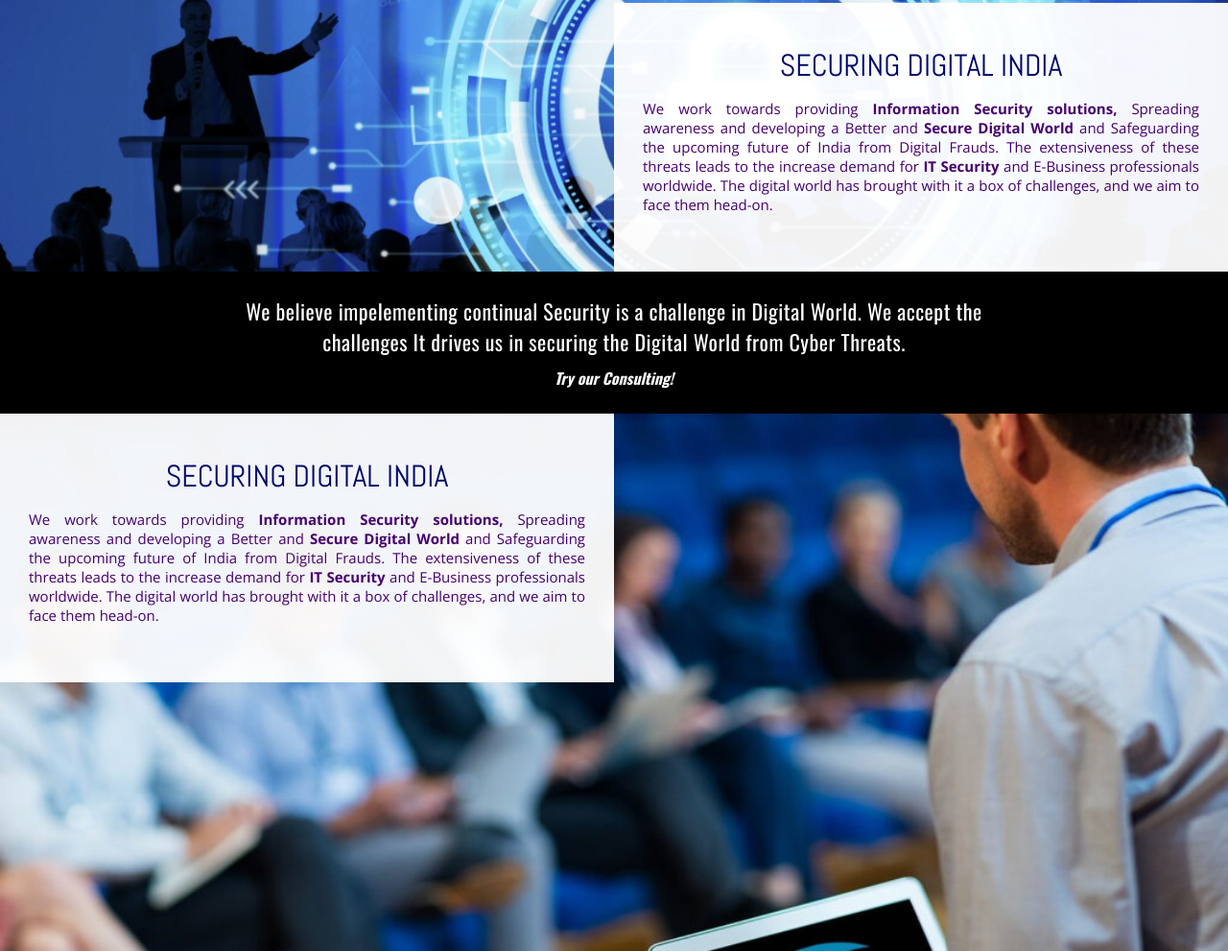
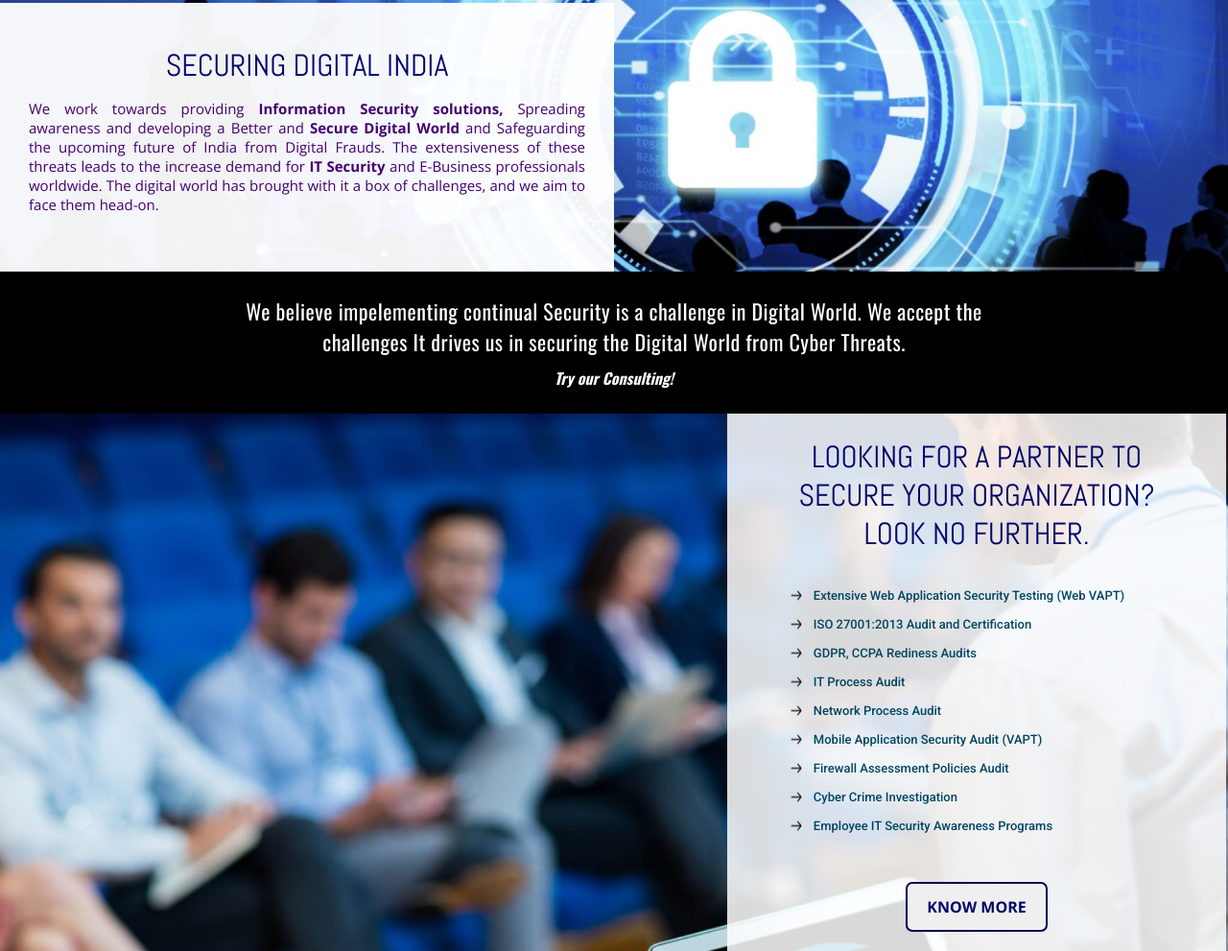
Before and after one commit to manjeetgautam/CyberCure-Frontend-Only, a plain HTML site: page index.html in a window 1280 px wide. Shown: the part 437-1428 px from the top of the page at 96% size. Drawn offline with nearby package versions, Linux system fonts and the light colour scheme.

Commit message:
second commit

```diff
--- a/index.html
+++ b/index.html
@@ -15,6 +15,9 @@
     <link rel="preconnect" href="https://fonts.googleapis.com">
     <link rel="preconnect" href="https://fonts.gstatic.com" crossorigin>
     <link href="https://fonts.googleapis.com/css2?family=Abel&family=Open+Sans:ital,wght@0,300..800;1,300..800&family=Oswald:wght@200..700&display=swap" rel="stylesheet">
+    <link rel="preconnect" href="https://fonts.googleapis.com">
+    <link rel="preconnect" href="https://fonts.gstatic.com" crossorigin>
+    <link href="https://fonts.googleapis.com/css2?family=Roboto:ital,wght@0,100;0,300;0,400;0,500;0,700;0,900;1,100;1,300;1,400;1,500;1,700;1,900&display=swap" rel="stylesheet">
 </head>
 <body>
     <header>
@@ -77,13 +80,21 @@
     </div>
 
     <section class="content1">
-        <div class="sec-info">
-            <span>SECURING DIGITAL INDIA</span>
-            <p>We work towards providing <b>Information Security solutions,</b> Spreading awareness
-                and developing a Better and <b>Secure Digital World</b> and Safeguarding the upcoming
-                future of India from Digital Frauds. The extensiveness of these threats leads to
-                the increase demand for <b>IT Security</b> and E-Business professionals worldwide. The digital
-                world has brought with it a box of challenges, and we aim to face them head-on.</p>
+        <div class="sec-info1">
+            <span>LOOKING FOR A PARTNER TO SECURE YOUR ORGANIZATION? LOOK NO FURTHER.</span>
+            <ul class="links">
+                <li><img src="Assets/next.png" alt=""><a href="https://www.youtube.com/@mgcoder5205">Extensive Web Application Security Testing (Web VAPT)</a></li>
+                <li><img src="Assets/next.png" alt=""><a href="https://www.youtube.com/@mgcoder5205">ISO 27001:2013 Audit and Certification</a></li>
+                <li><img src="Assets/next.png" alt=""><a href="https://www.youtube.com/@mgcoder5205">GDPR, CCPA Rediness Audits</a></li>
+                <li><img src="Assets/next.png" alt=""><a href="https://www.youtube.com/@mgcoder5205">IT Process Audit</a></li>
+                <li><img src="Assets/next.png" alt=""><a href="https://www.youtube.com/@mgcoder5205">Network Process Audit</a></li>
+                <li><img src="Assets/next.png" alt=""><a href="https://www.youtube.com/@mgcoder5205">Mobile Application Security Audit (VAPT)</a></li>
+                <li><img src="Assets/next.png" alt=""><a href="https://www.youtube.com/@mgcoder5205">Firewall Assessment Policies Audit</a></li>
+                <li><img src="Assets/next.png" alt=""><a href="https://www.youtube.com/@mgcoder5205">Cyber Crime Investigation</a></li>
+                <li><img src="Assets/next.png" alt=""><a href="https://www.youtube.com/@mgcoder5205">Employee IT Security Awareness Programs</a></li>
+
+            </ul>
+            <button>KNOW MORE</button>
         </div>
     </section>
 
--- a/style.css
+++ b/style.css
@@ -149,8 +149,9 @@ header{
     background-repeat: no-repeat;
     background-attachment: fixed;
     display: flex;
-    align-items: end;
-    justify-content: end;
+    align-items: flex-end;
+    justify-content: flex-start;
+
 }
 
 .sec-info{
@@ -217,4 +218,75 @@ header{
     background-repeat: no-repeat;
     background-size: 100% 100vh;
     background-attachment: fixed;
+    display: flex;
+    align-items: end;
+    justify-content: end;
 }
+
+.sec-info1{
+    height: 70vh;
+    width: 65vh;
+    background-color: rgba(255, 255, 255, 0.85);
+    display: flex;
+    justify-content: space-between;
+    align-items: center;
+    flex-direction: column;
+    margin-right: 2px;
+}
+
+.sec-info1 span{
+    font-family: "Abel", sans-serif;
+    color: #000668;
+    font-size: 32px;
+    font-weight: normal;
+    text-align: center;
+    margin-left: 40px;
+    margin-right: 40px;
+    margin-top: 25px;
+}
+
+
+.links li{
+    list-style: none;
+    display: flex;
+    align-items: center;
+    justify-content: flex-start;
+    margin-bottom: 15px;
+
+}
+
+li img{
+    width: 12px;
+    height: 15px;
+
+}
+
+.links li a{
+    font-family: "Roboto", sans-serif;
+    text-decoration: none;
+    text-align: left;
+    color: #004663;
+    font-size: 13px;
+    font-weight: 500;
+    margin-right: 80px;
+    margin-left: 12px;
+}
+
+.sec-info1 button{
+    padding: 13px 20px;
+    font-family: "Open Sans", sans-serif;
+    font-size: 16px;
+    font-weight: 700;
+    border: 2px solid #010053;
+    color: #000668;
+    border-radius: 7px;
+    margin-bottom: 20px;
+}
+
+.sec-info1 button:hover{
+    color: white;
+    background-color: #000668;
+    transition: 0.5s;
+    cursor: pointer;
+
+}
```
Also changed, not shown: Assets/next.png (added).
